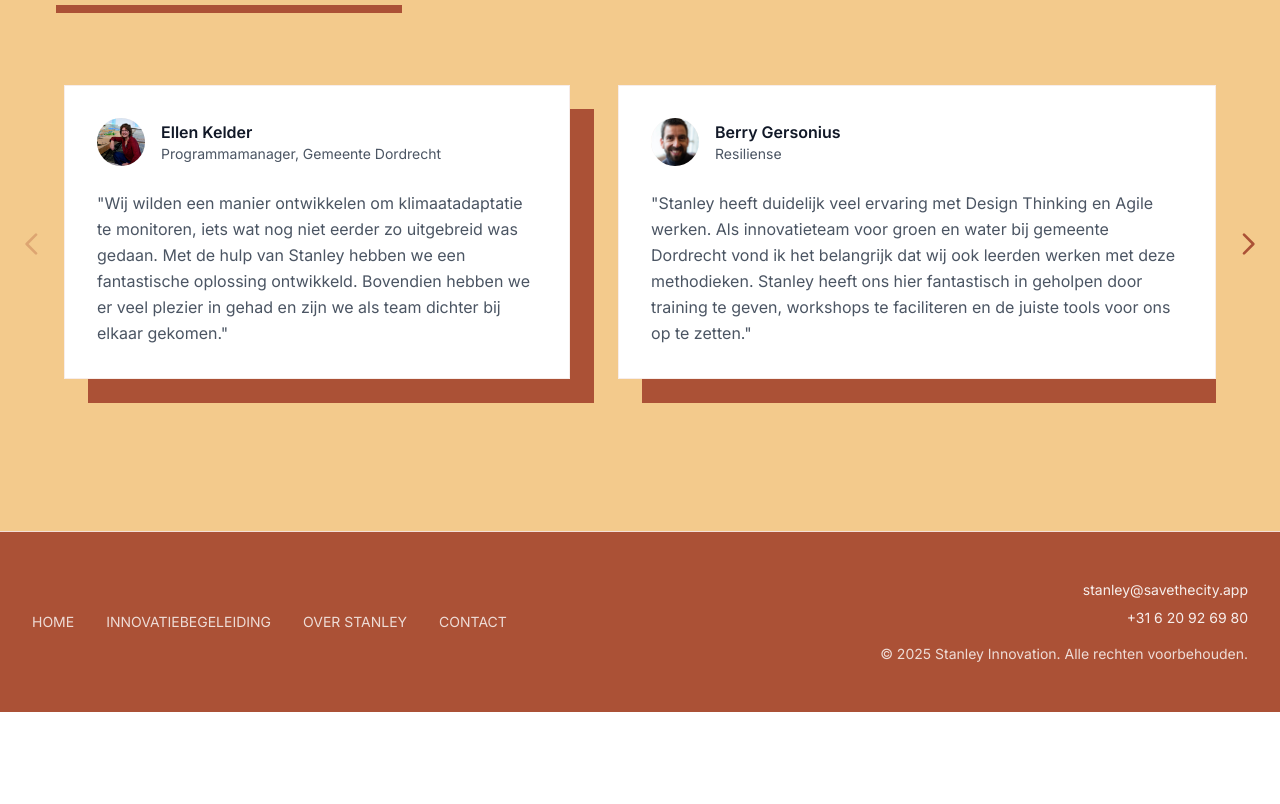
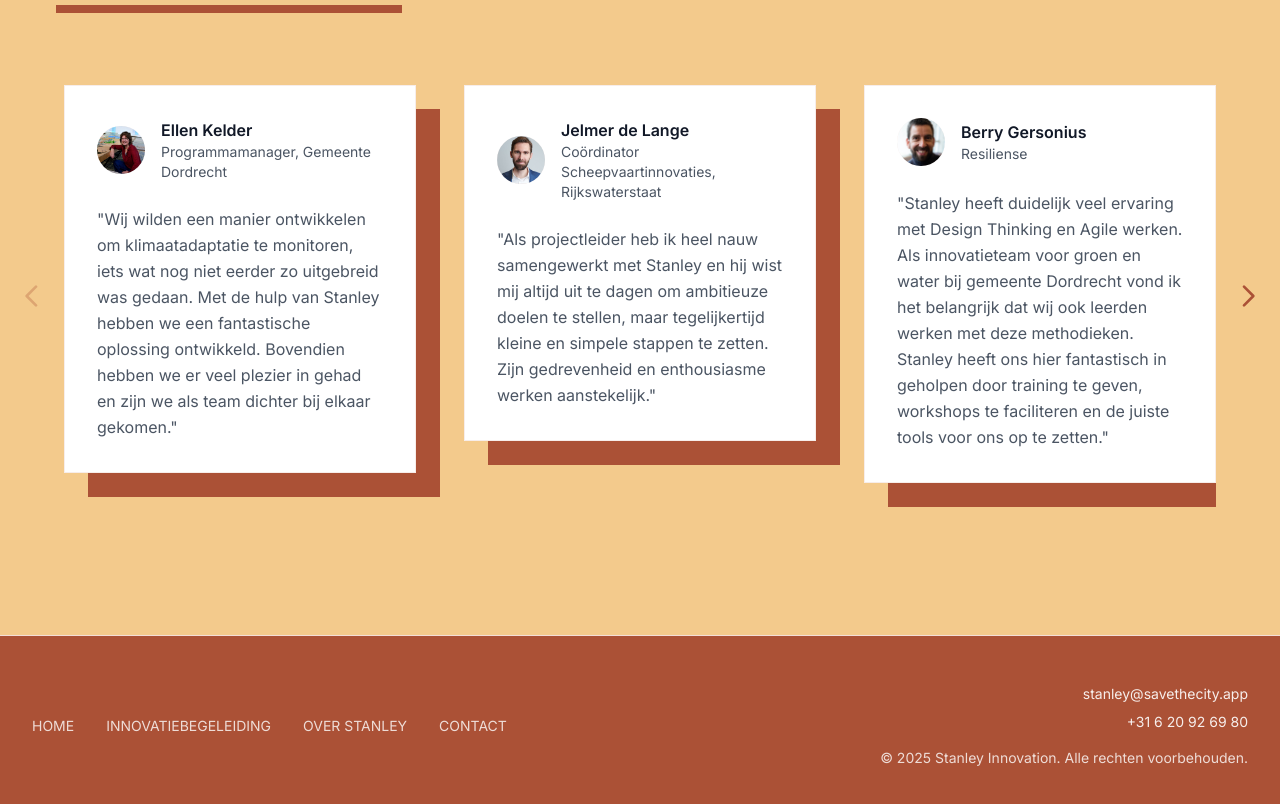
Before and after one commit to stanleykelder/SFD-website, a Next.js app: page / in a window 1280 px wide. Shown: the part 1675-2479 px from the top of the page. Before the commit the page ends 2387 px from the top, so only its background shows below. Built offline with nearby package versions, Linux system fonts and the light colour scheme.

Commit message:
Addes testimonial

```diff
--- a/src/components/testimonials-carousel.tsx
+++ b/src/components/testimonials-carousel.tsx
@@ -12,12 +12,12 @@ const testimonials = [
     quote: 'Wij wilden een manier ontwikkelen om klimaatadaptatie te monitoren, iets wat nog niet eerder zo uitgebreid was gedaan. Met de hulp van Stanley hebben we een fantastische oplossing ontwikkeld. Bovendien hebben we er veel plezier in gehad en zijn we als team dichter bij elkaar gekomen.',
     image: '/images/ellen-kelder.png'
   },
-  // {
-  //   name: 'Jelmer de Lange',
-  //   role: 'Coördinator Scheepvaartinnovaties, Rijkswaterstaat',
-  //   quote: 'Als projectleider heb ik heel nauw samengewerkt met Stanley en hij wist mij altijd uit te dagen om ambitieuze doelen te stellen, maar tegelijkertijd kleine en simpele stappen te zetten. Zijn gedrevenheid en enthousiasme werken aanstekelijk.',
-  //   image: '/images/jelmer-delange.jpg'
-  // },
+  {
+    name: 'Jelmer de Lange',
+    role: 'Coördinator Scheepvaartinnovaties, Rijkswaterstaat',
+    quote: 'Als projectleider heb ik heel nauw samengewerkt met Stanley en hij wist mij altijd uit te dagen om ambitieuze doelen te stellen, maar tegelijkertijd kleine en simpele stappen te zetten. Zijn gedrevenheid en enthousiasme werken aanstekelijk.',
+    image: '/images/jelmer-delange.jpg'
+  },
   // {
   //   name: 'Benno Bultink',
   //   role: 'Projectleider, Connected River/Rijkswaterstaat',
```
